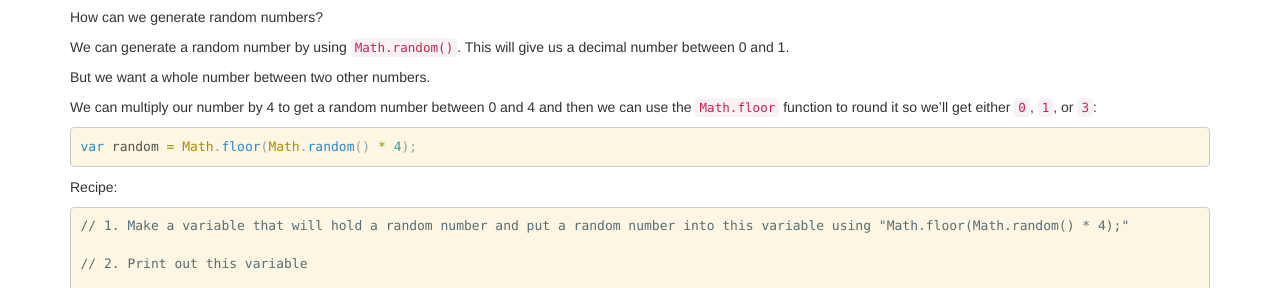
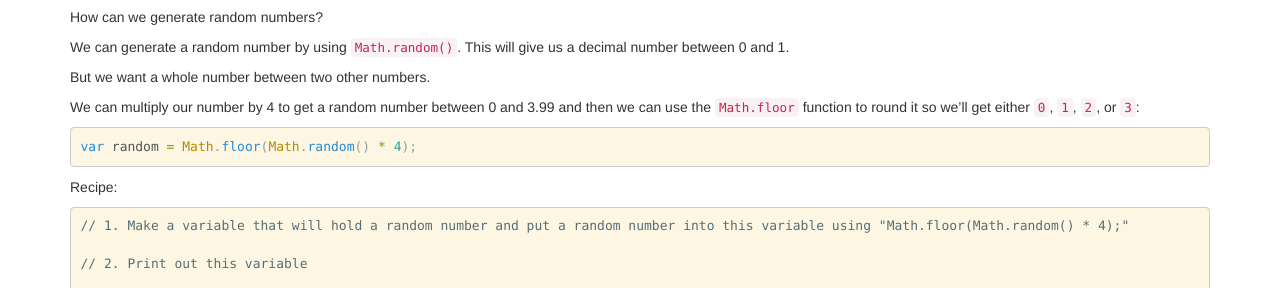
Before and after one commit to jointheleague/hour-of-code-adults, a Jekyll site: the page built from index.md, in a window 1280 px wide and 900 px high, scrolled down 1737 px. Shown: the part 272-560 px from the top of the window. Built offline with Jekyll 4.4.1, drawn with Linux system fonts in a browser that asks for light colours; Markdown is read by kramdown in place of the engine named in the settings.

Commit message:
Fix numbers

````diff
--- a/index.md
+++ b/index.md
@@ -128,7 +128,7 @@ We can generate a random number by using `Math.random()`.  This will give us a d
 
 But we want a whole number between two other numbers.
 
-We can multiply our number by 4 to get a random number between 0 and 4 and then we can use the `Math.floor` function to round it so we'll get either `0`, `1`, or `3`:
+We can multiply our number by 4 to get a random number between 0 and 3.99 and then we can use the `Math.floor` function to round it so we'll get either `0`, `1`, `2`, or `3`:
 
 ```js
 var random = Math.floor(Math.random() * 4);
````
